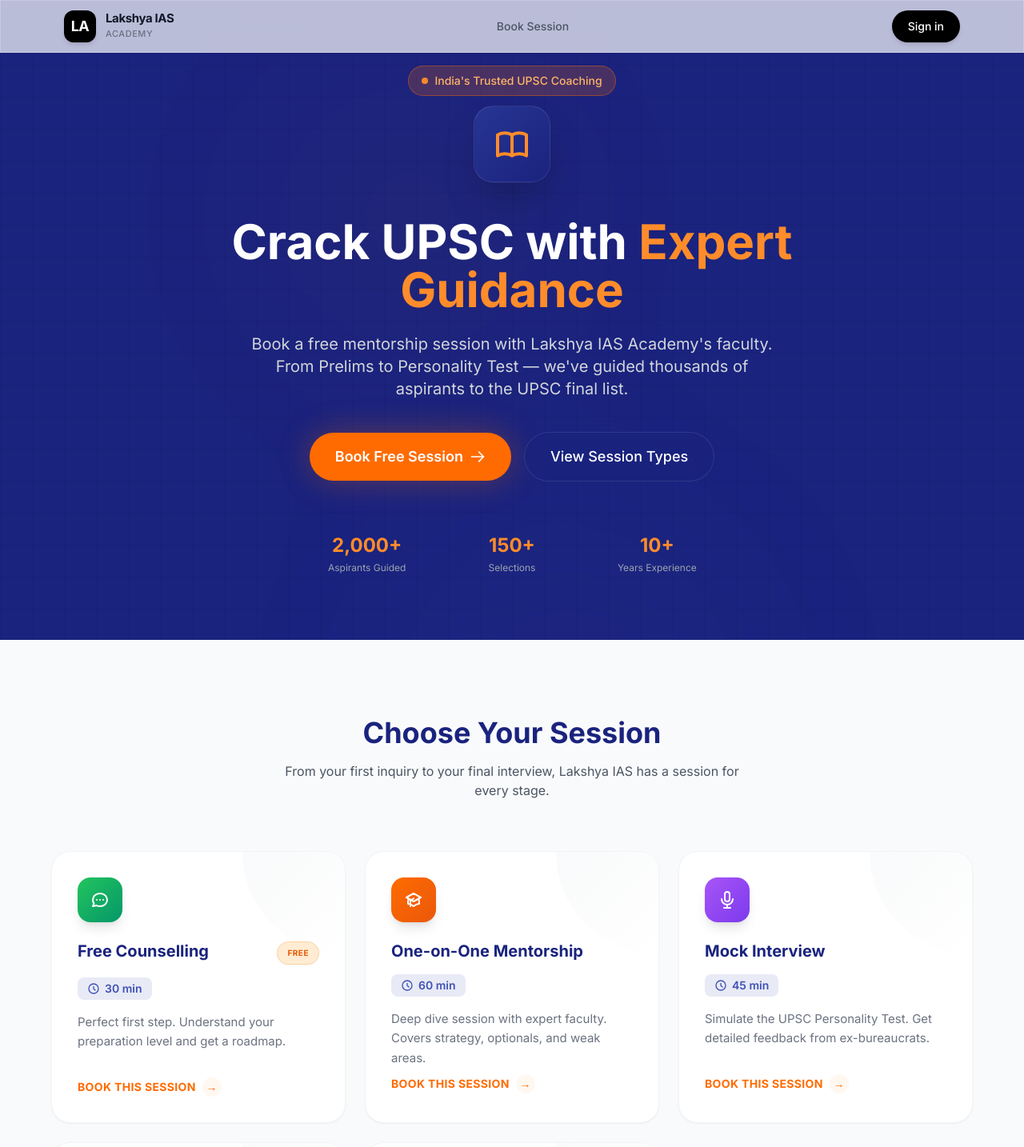
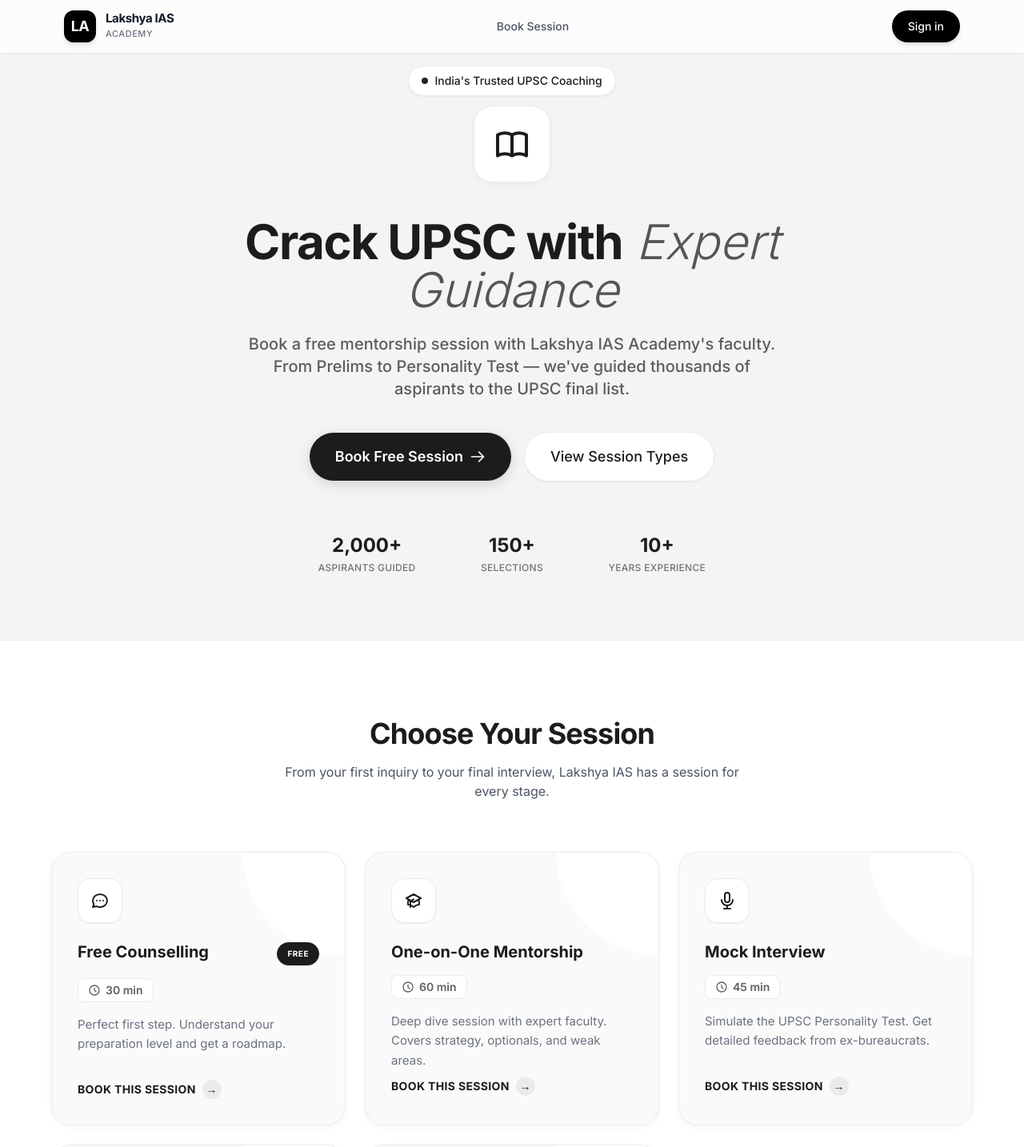
Before and after one commit to MRIARC-08/lakshya-scheduling, a Next.js app in the folder frontend/: page / in a window 1280 px wide. Shown: the top 1434 px of the page at 80% size. Built offline with nearby package versions, Linux system fonts and the light colour scheme; no server answers.

Commit message:
ui: redesign landing page to minimalist monochrome aesthetic matching the chat interface

```diff
--- a/frontend/src/components/landing/Hero.tsx
+++ b/frontend/src/components/landing/Hero.tsx
@@ -56,14 +56,14 @@
   return (
     <div
       ref={containerRef}
-      className="min-h-screen bg-navy-900 bg-grid-pattern flex flex-col
+      className="min-h-screen bg-[#f4f4f4] flex flex-col
                  items-center justify-center text-center px-4
                  relative overflow-hidden"
     >
       <div className="absolute inset-0 opacity-10">
         <div className="absolute top-0 -left-1/4 w-[150%] h-[150%] animate-float mix-blend-screen opacity-40">
-          <div className="absolute top-20 left-1/3 w-96 h-96 rounded-full bg-saffron-500 blur-[128px]" />
-          <div className="absolute bottom-20 right-1/3 w-[500px] h-[500px] rounded-full bg-navy-400 blur-[128px]" />
+          <div className="absolute top-20 left-1/3 w-96 h-96 rounded-full bg-black/5 blur-[128px]" />
+          <div className="absolute bottom-20 right-1/3 w-[500px] h-[500px] rounded-full bg-black/10 blur-[128px]" />
         </div>
       </div>
 
@@ -71,18 +71,18 @@
 
         {/* Badge */}
         <div ref={badgeRef} className="mb-6">
-          <span className="inline-flex items-center gap-2 bg-saffron-500/20
-                           border border-saffron-500/40 text-saffron-300
+          <span className="inline-flex items-center gap-2 bg-white
+                           border border-[#ebebeb] text-[#1c1c1c] shadow-sm
                            text-sm font-medium px-4 py-2 rounded-full">
-            <span className="w-2 h-2 bg-saffron-400 rounded-full
+            <span className="w-2 h-2 bg-[#1c1c1c] rounded-full
                              animate-pulse" />
             India&apos;s Trusted UPSC Coaching
           </span>
         </div>
 
         {/* Hero Icon */}
-        <div className="hero-emoji mx-auto mb-8 w-24 h-24 rounded-3xl bg-gradient-to-br from-navy-800 to-navy-900 border border-white/10 flex items-center justify-center shadow-2xl">
-          <svg className="w-12 h-12 text-saffron-400" fill="none" stroke="currentColor" viewBox="0 0 24 24">
+        <div className="hero-emoji mx-auto mb-8 w-24 h-24 rounded-3xl bg-white border border-[#ebebeb] flex items-center justify-center shadow-[0_2px_8px_rgba(0,0,0,0.04)]">
+          <svg className="w-12 h-12 text-[#1c1c1c]" fill="none" stroke="currentColor" viewBox="0 0 24 24">
             <path strokeLinecap="round" strokeLinejoin="round" strokeWidth="2" d="M12 6.253v13m0-13C10.832 5.477 9.246 5 7.5 5S4.168 5.477 3 6.253v13C4.168 18.477 5.754 18 7.5 18s3.332.477 4.5 1.253m0-13C13.168 5.477 14.754 5 16.5 5c1.747 0 3.332.477 4.5 1.253v13C19.832 18.477 18.247 18 16.5 18c-1.746 0-3.332.477-4.5 1.253"></path>
           </svg>
         </div>
@@ -90,18 +90,18 @@
         {/* Heading */}
         <h1
           ref={headingRef}
-          className="text-4xl md:text-6xl font-bold text-white
-                     leading-tight mb-6"
+          className="text-4xl md:text-6xl font-bold text-[#1c1c1c]
+                     leading-tight mb-6 tracking-tight"
         >
           Crack UPSC with
-          <span className="text-saffron-400"> Expert Guidance</span>
+          <span className="text-[#555] font-light italic tracking-normal"> Expert Guidance</span>
         </h1>
 
         {/* Subheading */}
         <p
           ref={subRef}
-          className="text-lg md:text-xl text-gray-300 max-w-2xl
-                     mx-auto mb-10 leading-relaxed"
+          className="text-lg md:text-xl text-[#1c1c1c]/70 max-w-2xl
+                     mx-auto mb-10 leading-relaxed font-medium"
         >
           Book a free mentorship session with Lakshya IAS Academy&apos;s
           faculty. From Prelims to Personality Test — we&apos;ve guided
@@ -112,10 +112,10 @@
         <div ref={ctaRef} className="flex flex-col sm:flex-row gap-4 justify-center items-center">
           <Link
             href="/chat"
-            className="group relative inline-flex items-center gap-2 bg-saffron-500
+            className="group relative inline-flex items-center gap-2 bg-[#1c1c1c]
                        text-white font-semibold px-8 py-4 rounded-full text-lg
-                       shadow-[0_0_40px_rgba(255,107,0,0.3)] transition-all duration-300
-                       hover:scale-[1.02] hover:shadow-[0_0_60px_rgba(255,107,0,0.5)]
+                       shadow-[0_4px_16px_rgba(0,0,0,0.15)] transition-all duration-300
+                       hover:scale-[1.02] hover:bg-[#2a2a2a]
                        active:scale-[0.98] overflow-hidden"
           >
             <span className="absolute inset-0 w-full h-full bg-gradient-to-r from-transparent via-white/20 to-transparent -translate-x-full group-hover:animate-shimmer" />
@@ -124,9 +124,9 @@
           </Link>
           <Link
             href="#sessions"
-            className="inline-flex items-center gap-2 glass-dark text-white
-                       font-medium px-8 py-4 rounded-full text-lg
-                       transition-all duration-300 hover:bg-white/10 hover:shadow-lg"
+            className="inline-flex items-center gap-2 bg-white border border-[#ebebeb] text-[#1c1c1c]
+                       font-medium px-8 py-4 rounded-full text-lg shadow-sm
+                       transition-all duration-300 hover:bg-[#fafafa]"
           >
             View Session Types
           </Link>
@@ -140,10 +140,10 @@
             { number: '10+',    label: 'Years Experience' },
           ].map((stat) => (
             <div key={stat.label} className="text-center">
-              <p className="text-2xl font-bold text-saffron-400">
+              <p className="text-2xl font-bold text-[#1c1c1c]">
                 {stat.number}
               </p>
-              <p className="text-xs text-gray-400 mt-1">
+              <p className="text-xs text-[#1c1c1c]/60 mt-1 font-medium tracking-wide uppercase">
                 {stat.label}
               </p>
             </div>
--- a/frontend/src/components/landing/SessionTypes.tsx
+++ b/frontend/src/components/landing/SessionTypes.tsx
@@ -11,7 +11,7 @@
 const sessions = [
   {
     icon: (
-      <svg className="w-6 h-6 text-white" fill="none" stroke="currentColor" viewBox="0 0 24 24"><path strokeLinecap="round" strokeLinejoin="round" strokeWidth="2" d="M8 12h.01M12 12h.01M16 12h.01M21 12c0 4.418-4.03 8-9 8a9.863 9.863 0 01-4.255-.949L3 20l1.395-3.72C3.512 15.042 3 13.574 3 12c0-4.418 4.03-8 9-8s9 3.582 9 8z"></path></svg>
+      <svg className="w-6 h-6 text-[#1c1c1c]" fill="none" stroke="currentColor" viewBox="0 0 24 24"><path strokeLinecap="round" strokeLinejoin="round" strokeWidth="2" d="M8 12h.01M12 12h.01M16 12h.01M21 12c0 4.418-4.03 8-9 8a9.863 9.863 0 01-4.255-.949L3 20l1.395-3.72C3.512 15.042 3 13.574 3 12c0-4.418 4.03-8 9-8s9 3.582 9 8z"></path></svg>
     ),
     name:     'Free Counselling',
     duration: '30 min',
@@ -21,7 +21,7 @@
   },
   {
     icon: (
-      <svg className="w-6 h-6 text-white" fill="none" stroke="currentColor" viewBox="0 0 24 24"><path strokeLinecap="round" strokeLinejoin="round" strokeWidth="2" d="M12 14l9-5-9-5-9 5 9 5z"></path><path strokeLinecap="round" strokeLinejoin="round" strokeWidth="2" d="M12 14l9-5-9-5-9 5 9 5zm0 0l6.16-3.422a12.083 12.083 0 01.665 6.479A11.952 11.952 0 0012 20.055a11.952 11.952 0 00-6.824-2.998 12.078 12.078 0 01.665-6.479L12 14zm-4 6v-7.5l4-2.222"></path></svg>
+      <svg className="w-6 h-6 text-[#1c1c1c]" fill="none" stroke="currentColor" viewBox="0 0 24 24"><path strokeLinecap="round" strokeLinejoin="round" strokeWidth="2" d="M12 14l9-5-9-5-9 5 9 5z"></path><path strokeLinecap="round" strokeLinejoin="round" strokeWidth="2" d="M12 14l9-5-9-5-9 5 9 5zm0 0l6.16-3.422a12.083 12.083 0 01.665 6.479A11.952 11.952 0 0012 20.055a11.952 11.952 0 00-6.824-2.998 12.078 12.078 0 01.665-6.479L12 14zm-4 6v-7.5l4-2.222"></path></svg>
     ),
     name:     'One-on-One Mentorship',
     duration: '60 min',
@@ -31,7 +31,7 @@
   },
   {
     icon: (
-      <svg className="w-6 h-6 text-white" fill="none" stroke="currentColor" viewBox="0 0 24 24"><path strokeLinecap="round" strokeLinejoin="round" strokeWidth="2" d="M19 11a7 7 0 01-7 7m0 0a7 7 0 01-7-7m7 7v4m0 0H8m4 0h4m-4-8a3 3 0 01-3-3V5a3 3 0 116 0v6a3 3 0 01-3 3z"></path></svg>
+      <svg className="w-6 h-6 text-[#1c1c1c]" fill="none" stroke="currentColor" viewBox="0 0 24 24"><path strokeLinecap="round" strokeLinejoin="round" strokeWidth="2" d="M19 11a7 7 0 01-7 7m0 0a7 7 0 01-7-7m7 7v4m0 0H8m4 0h4m-4-8a3 3 0 01-3-3V5a3 3 0 116 0v6a3 3 0 01-3 3z"></path></svg>
     ),
     name:     'Mock Interview',
     duration: '45 min',
@@ -41,7 +41,7 @@
   },
   {
     icon: (
-      <svg className="w-6 h-6 text-white" fill="none" stroke="currentColor" viewBox="0 0 24 24"><path strokeLinecap="round" strokeLinejoin="round" strokeWidth="2" d="M9 5H7a2 2 0 00-2 2v12a2 2 0 002 2h10a2 2 0 002-2V7a2 2 0 00-2-2h-2M9 5a2 2 0 002 2h2a2 2 0 002-2M9 5a2 2 0 012-2h2a2 2 0 012 2m-3 7h3m-3 4h3m-6-4h.01M9 16h.01"></path></svg>
+      <svg className="w-6 h-6 text-[#1c1c1c]" fill="none" stroke="currentColor" viewBox="0 0 24 24"><path strokeLinecap="round" strokeLinejoin="round" strokeWidth="2" d="M9 5H7a2 2 0 00-2 2v12a2 2 0 002 2h10a2 2 0 002-2V7a2 2 0 00-2-2h-2M9 5a2 2 0 002 2h2a2 2 0 002-2M9 5a2 2 0 012-2h2a2 2 0 012 2m-3 7h3m-3 4h3m-6-4h.01M9 16h.01"></path></svg>
     ),
     name:     'Study Plan Review',
     duration: '30 min',
@@ -51,7 +51,7 @@
   },
   {
     icon: (
-      <svg className="w-6 h-6 text-white" fill="none" stroke="currentColor" viewBox="0 0 24 24"><path strokeLinecap="round" strokeLinejoin="round" strokeWidth="2" d="M11 5H6a2 2 0 00-2 2v11a2 2 0 002 2h11a2 2 0 002-2v-5m-1.414-9.414a2 2 0 112.828 2.828L11.828 15H9v-2.828l8.586-8.586z"></path></svg>
+      <svg className="w-6 h-6 text-[#1c1c1c]" fill="none" stroke="currentColor" viewBox="0 0 24 24"><path strokeLinecap="round" strokeLinejoin="round" strokeWidth="2" d="M11 5H6a2 2 0 00-2 2v11a2 2 0 002 2h11a2 2 0 002-2v-5m-1.414-9.414a2 2 0 112.828 2.828L11.828 15H9v-2.828l8.586-8.586z"></path></svg>
     ),
     name:     'Answer Writing',
     duration: '90 min',
@@ -87,13 +87,13 @@
     <section
       id="sessions"
       ref={sectionRef}
-      className="py-24 bg-gray-50 px-4"
+      className="py-24 bg-white border-t border-[#ebebeb] px-4"
     >
       <div className="max-w-6xl mx-auto">
 
         {/* Header */}
         <div className="text-center mb-16">
-          <h2 className="text-3xl md:text-4xl font-bold text-navy-900 mb-4">
+          <h2 className="text-3xl md:text-4xl font-bold text-[#1c1c1c] tracking-tight mb-4">
             Choose Your Session
           </h2>
           <p className="text-gray-600 max-w-xl mx-auto">
@@ -110,36 +110,36 @@
           {sessions.map((session) => (
             <div
               key={session.name}
-              className="relative bg-white rounded-3xl p-8 shadow-sm
-                         border border-gray-100 hover:shadow-xl
+              className="relative bg-[#fafafa] rounded-3xl p-8 shadow-[0_2px_8px_rgba(0,0,0,0.04)]
+                         border border-[#ebebeb] hover:shadow-[0_8px_24px_rgba(0,0,0,0.08)]
                          transition-all duration-300 hover:-translate-y-2 group overflow-hidden"
             >
-              <div className="absolute top-0 right-0 w-32 h-32 bg-gradient-to-br from-gray-50 to-white rounded-bl-full -z-10 transition-transform duration-500 group-hover:scale-150"></div>
+              <div className="absolute top-0 right-0 w-32 h-32 bg-white rounded-bl-full -z-10 transition-transform duration-500 group-hover:scale-150"></div>
 
               {/* Icon */}
               <div className={`inline-flex items-center justify-center
-                               w-14 h-14 rounded-2xl bg-gradient-to-br
-                               ${session.color} shadow-lg mb-6 transition-transform duration-300 group-hover:scale-110 group-hover:rotate-3`}>
+                                w-14 h-14 rounded-2xl bg-white border border-[#ebebeb]
+                                shadow-sm mb-6 transition-transform duration-300 group-hover:scale-110 group-hover:rotate-3`}>
                 {session.icon}
               </div>
 
               {/* Header */}
               <div className="flex items-start justify-between mb-4">
-                <h3 className="font-bold text-navy-900 text-xl
-                               leading-tight">
+                <h3 className="font-bold text-[#1c1c1c] text-xl
+                                leading-tight">
                   {session.name}
                 </h3>
                 {session.free && (
-                  <span className="bg-saffron-100 text-saffron-600 text-[10px] uppercase tracking-wider
+                  <span className="bg-[#1c1c1c] text-white text-[10px] uppercase tracking-wider
                                    font-bold px-3 py-1.5 rounded-full ml-3
-                                   shrink-0 shadow-sm border border-saffron-200">
+                                   shrink-0 shadow-sm border border-[#1c1c1c]">
                     FREE
                   </span>
                 )}
               </div>
 
               {/* Duration */}
-              <div className="flex items-center gap-1.5 text-navy-500 text-sm font-semibold mb-4 bg-navy-50 w-max px-3 py-1 rounded-lg">
+              <div className="flex items-center gap-1.5 text-[#1c1c1c]/70 text-sm font-semibold mb-4 bg-white border border-[#ebebeb] w-max px-3 py-1 rounded-lg">
                 <svg className="w-4 h-4" fill="none" stroke="currentColor" viewBox="0 0 24 24"><path strokeLinecap="round" strokeLinejoin="round" strokeWidth="2" d="M12 8v4l3 3m6-3a9 9 0 11-18 0 9 9 0 0118 0z"></path></svg>
                 {session.duration}
               </div>
@@ -152,12 +152,12 @@
               {/* CTA */}
               <Link
                 href="/chat"
-                className="inline-flex items-center gap-2 text-saffron-500
-                           hover:text-saffron-600 text-sm font-bold uppercase tracking-wide
+                className="inline-flex items-center gap-2 text-[#1c1c1c]
+                           hover:text-[#555] text-sm font-bold uppercase tracking-wide
                            transition-colors group-hover:gap-3"
               >
                 Book this session
-                <span className="transition-all bg-saffron-50 w-6 h-6 rounded-full flex items-center justify-center group-hover:bg-saffron-100 group-hover:text-saffron-600">→</span>
+                <span className="transition-all bg-[#ebebeb] w-6 h-6 rounded-full flex items-center justify-center group-hover:bg-[#1c1c1c] group-hover:text-white border border-transparent group-hover:border-[#1c1c1c]">→</span>
               </Link>
             </div>
           ))}
```
